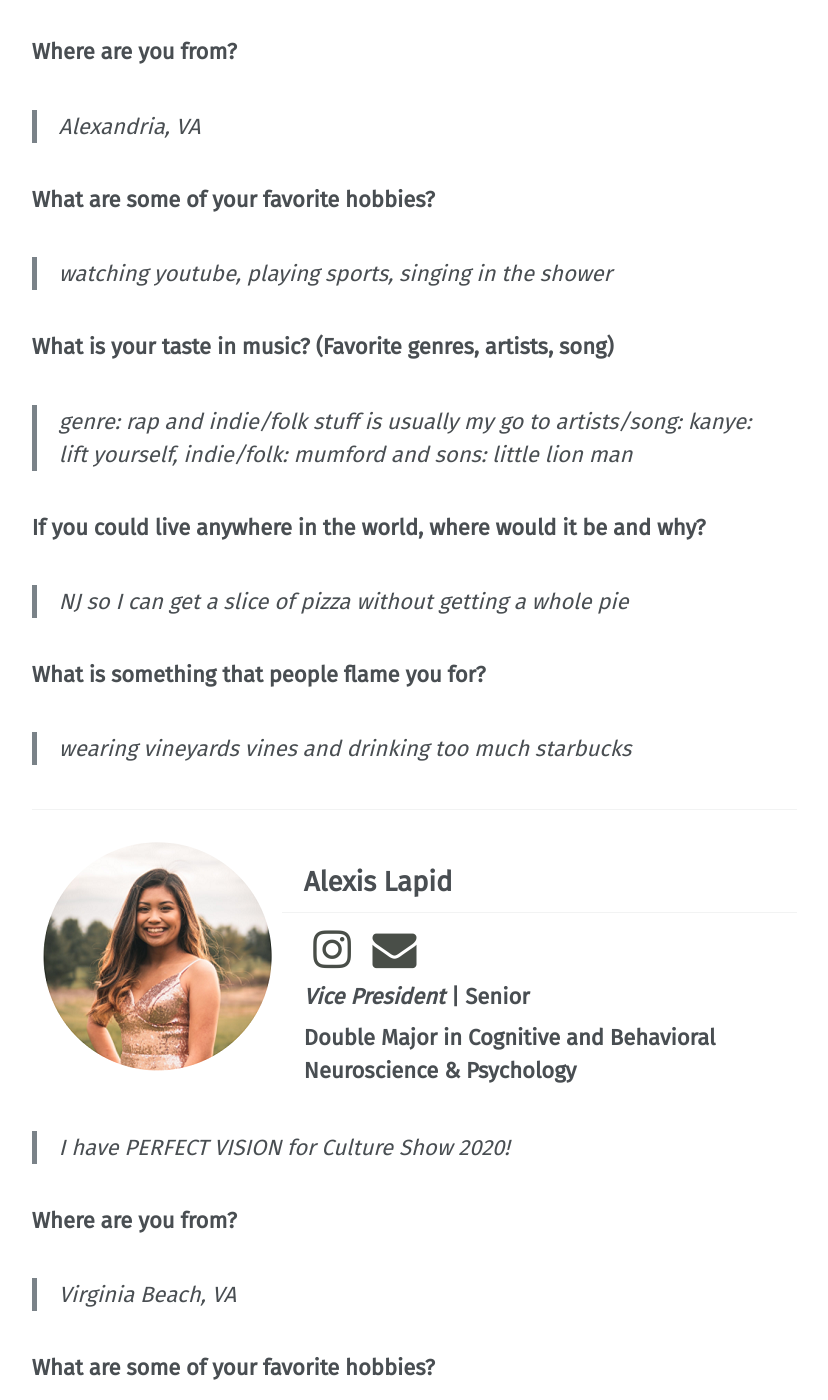
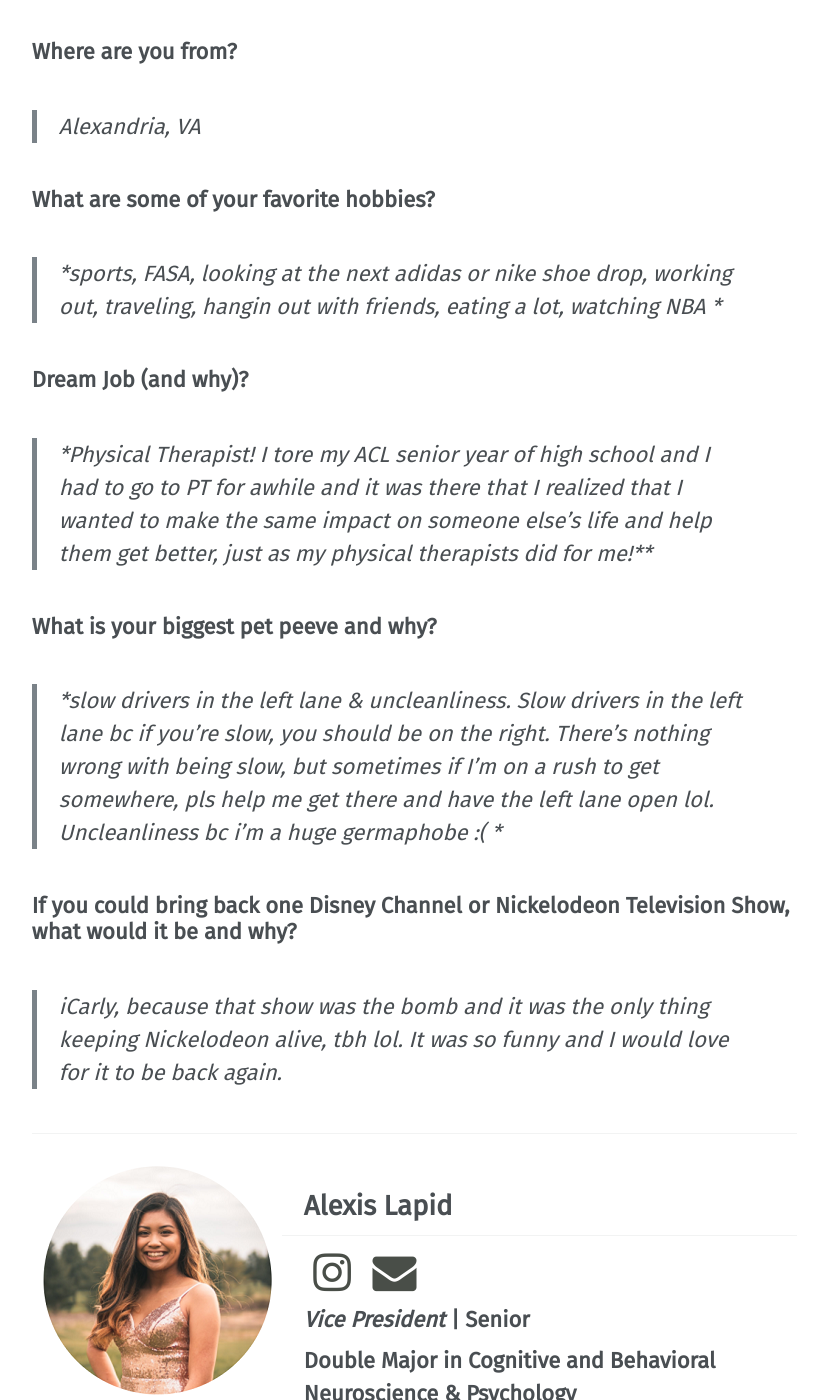
Before and after one commit to vtfasa/vtfasa.github.io, a Jekyll site: the page built from _pages/officers/eboard.md, in a window 1280 px wide and 1400 px high, scrolled down 554 px. Shown: the whole window, without its empty margins (252-1080 px from the left). Built offline with Jekyll 4.4.1, drawn with Linux system fonts in a browser that asks for light colours; some web fonts are replaced.

Commit message:
Update eboard.md

```diff
--- a/_pages/officers/eboard.md
+++ b/_pages/officers/eboard.md
@@ -30,20 +30,19 @@ permalink: /officers/eboard/
 
 ### **What are some of your favorite hobbies?**
 
-> *watching youtube, playing sports, singing in the shower*
+> *sports, FASA, looking at the next adidas or nike shoe drop, working out, traveling, hangin out with friends, eating a lot, watching NBA *
 
-### **What is your taste in music? (Favorite genres, artists, song)**
+### **Dream Job (and why)?**
 
-> *genre: rap and indie/folk stuff is usually my go to*
-> *artists/song: kanye: lift yourself, indie/folk: mumford and sons: little lion man*
+> *Physical Therapist! I tore my ACL senior year of high school and I had to go to PT for awhile and it was there that I realized that I wanted to make the same impact on someone else's life and help them get better, just as my physical therapists did for me!**
 
-### **If you could live anywhere in the world, where would it be and why?**
+### **What is your biggest pet peeve and why?**
 
-> *NJ so I can get a slice of pizza without getting a whole pie*
+> *slow drivers in the left lane & uncleanliness. Slow drivers in the left lane bc if you're slow, you should be on the right. There's nothing wrong with being slow, but sometimes if I'm on a rush to get somewhere, pls help me get there and have the left lane open lol. Uncleanliness bc i'm a huge germaphobe :( *
 
-### **What is something that people flame you for?**
+### **If you could bring back one Disney Channel or Nickelodeon Television Show, what would it be and why?**
 
-> *wearing vineyards vines and drinking too much starbucks*
+> *iCarly, because that show was the bomb and it was the only thing keeping Nickelodeon alive, tbh lol. It was so funny and I would love for it to be back again.*
 
 ---
 
```
